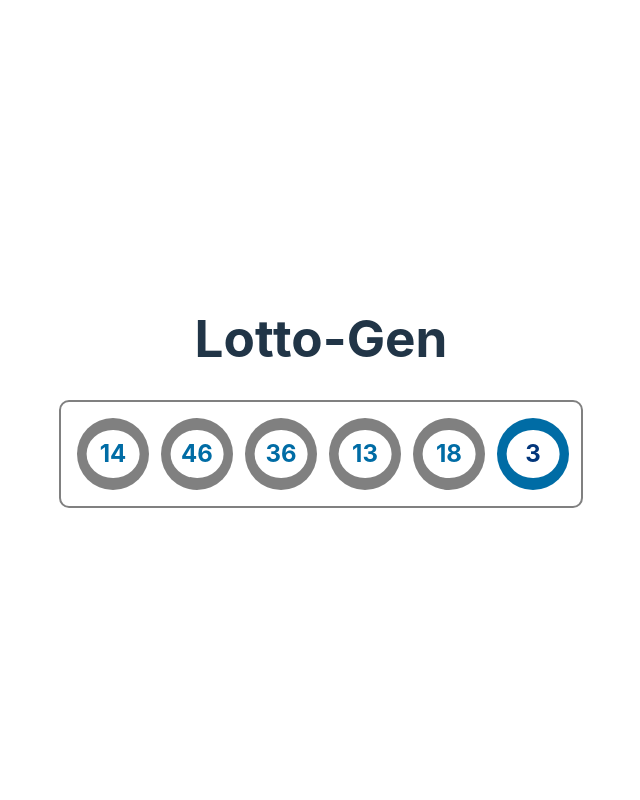
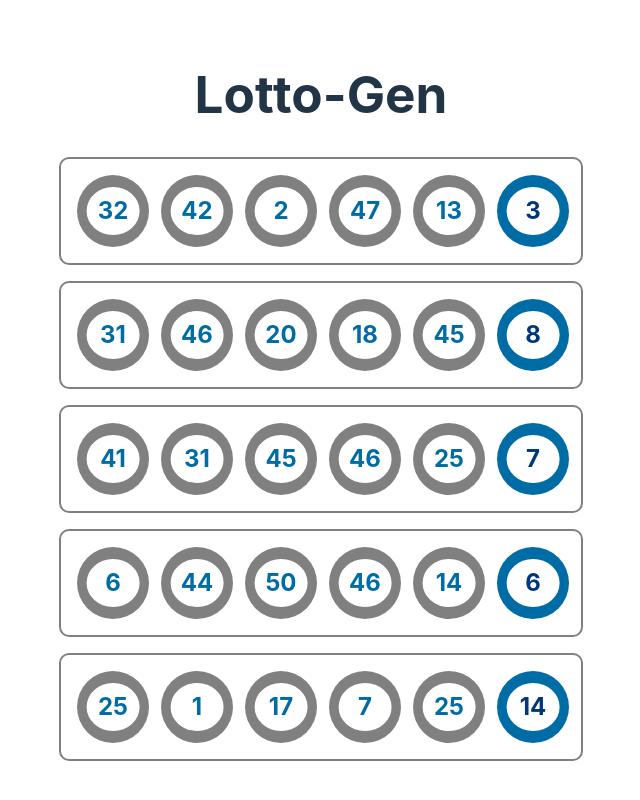
Before and after one commit to Tally2014/React-lotto-app, a React (Vite) app: page / in a window 1280 px wide. Shown: the top 800 px of the page, without its empty margins (319-959 px from the left). Built offline with nearby package versions, Linux system fonts and the light colour scheme.

Commit message:
Add Board Component

```diff
--- a/src/App.jsx
+++ b/src/App.jsx
@@ -1,12 +1,12 @@
 import './App.css';
-import Row from './components/Row';
+import Board from './components/Board';
 
 function App() {
 
   return (
     <>
       <h1>Lotto-Gen</h1>
-      <Row/>
+      <Board/>
     </>
   )
 }
--- /dev/null
+++ b/src/components/Board.jsx
@@ -0,0 +1,13 @@
+import Row from "./Row"
+
+export default function Board() {
+  return (
+    <div>
+        <Row/>
+        <Row/>
+        <Row/>
+        <Row/>
+        <Row/>
+    </div>
+  )
+}
```
